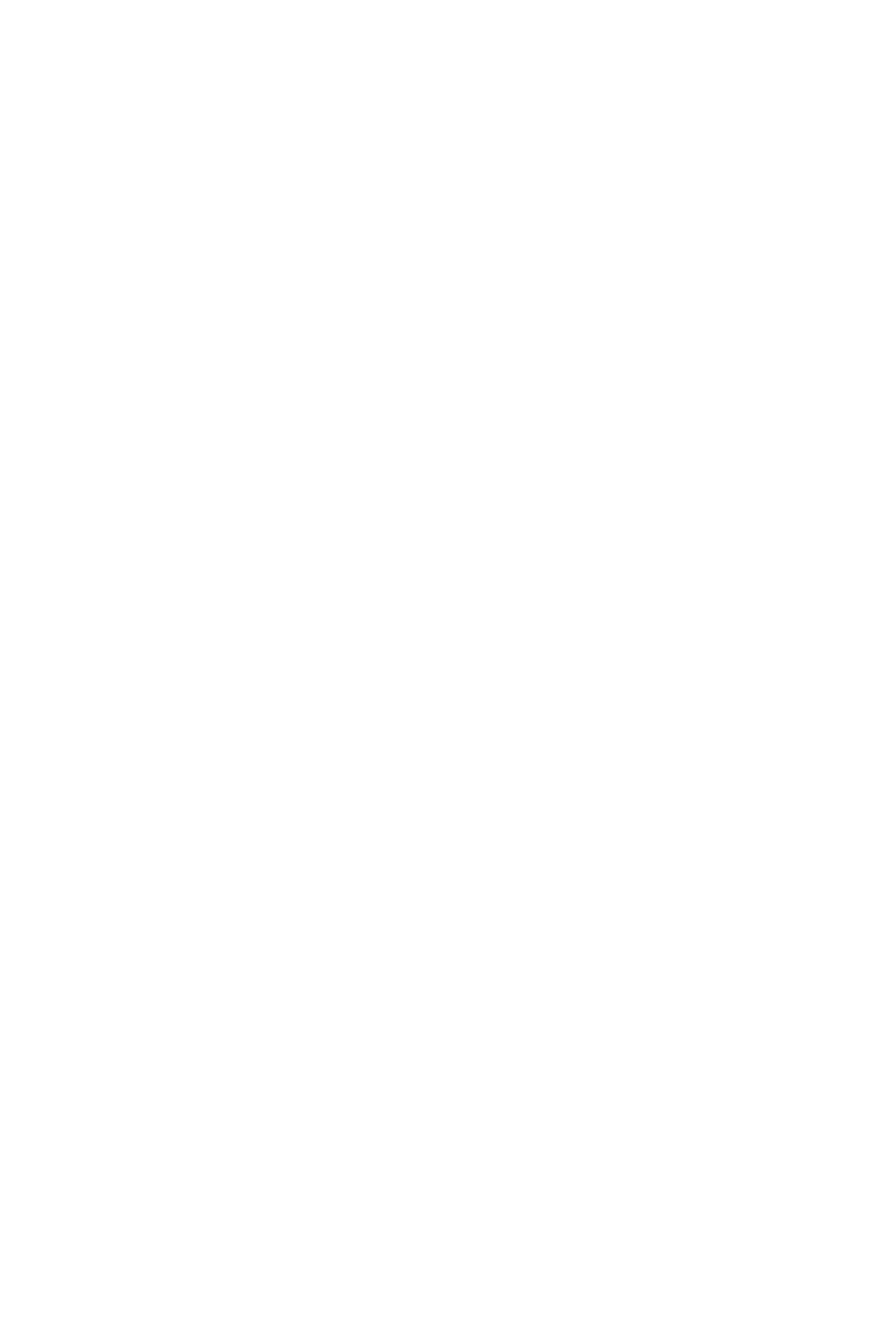
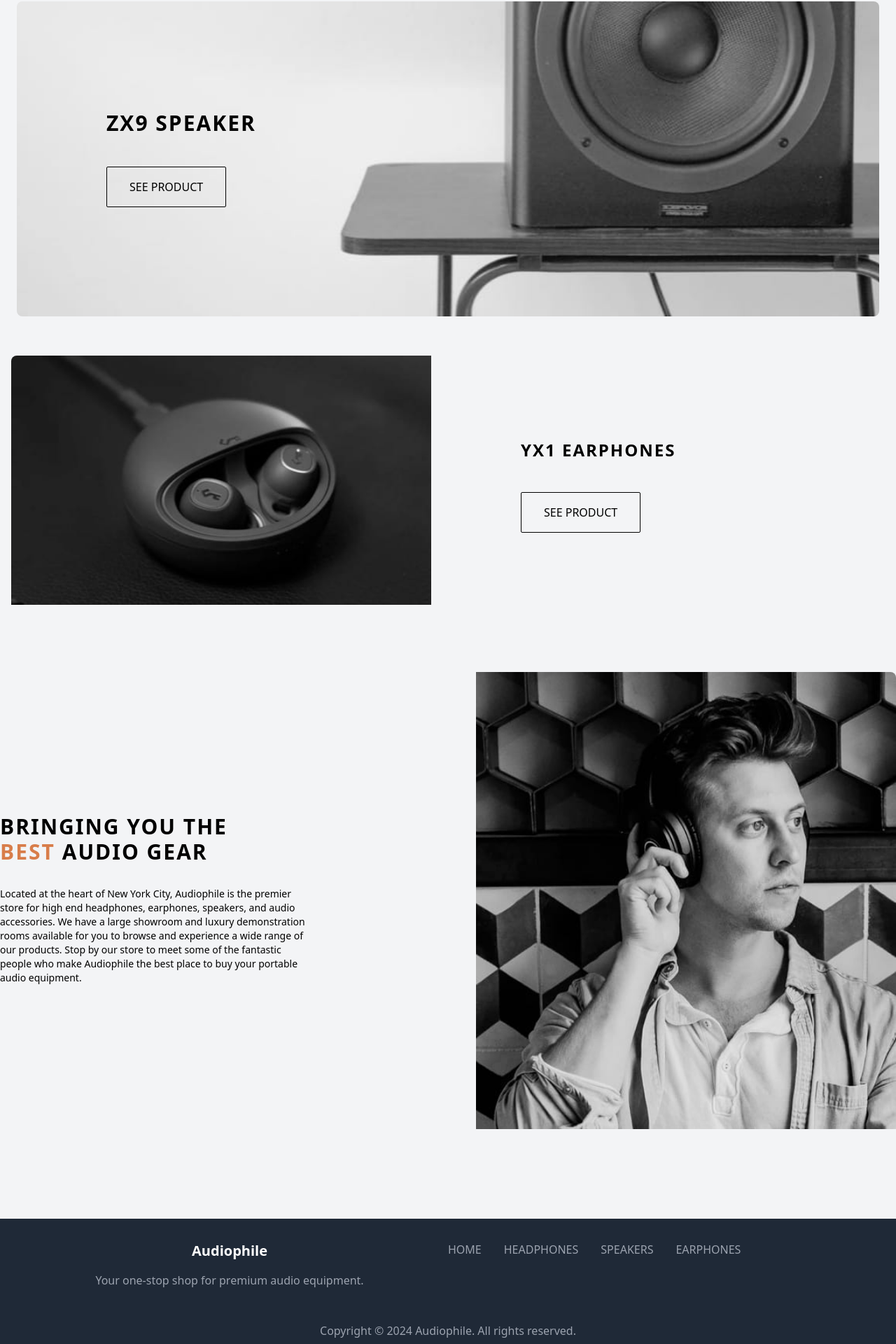
Before and after one commit to rasuljonadhamov/audiophile, a Next.js app: page / in a window 1280 px wide. Shown: the part 2129-4049 px from the top of the page at 70% size. Before the commit the page ends 2075 px from the top, so only its background shows below. Built offline with nearby package versions, Linux system fonts and the light colour scheme.

Commit message:
finished home page

```diff
--- /dev/null
+++ b/app/components/Footer.jsx
@@ -0,0 +1,50 @@
+import Link from "next/link";
+import React from "react";
+
+const Footer = () => {
+  return (
+    <footer className="footer bg-gray-800 text-white py-8">
+      <div className="container mx-auto w-full px-4 flex flex-wrap justify-between">
+        <div className="w-full md:w-1/2 mb-8 flex flex-col items-center space-y-4">
+          <h2 className="text-xl font-bold text-white">Audiophile</h2>
+          <p className="text-gray-400 text-center">
+            Your one-stop shop for premium audio equipment.
+          </p>
+        </div>
+        <div className="w-full md:w-1/2 flex flex-wrap ">
+          <div className="w-full md:w-1/2 mb-4">
+            <ul className="list-none w-full uppercase flex items-center gap-8">
+              <li>
+                <Link href="#" className="text-gray-400 hover:text-white">
+                  Home
+                </Link>
+              </li>
+              <li>
+                <Link href="#" className="text-gray-400 hover:text-white">
+                  Headphones
+                </Link>
+              </li>
+              <li>
+                <Link href="#" className="text-gray-400 hover:text-white">
+                  Speakers
+                </Link>
+              </li>
+              <li>
+                <Link href="#" className="text-gray-400 hover:text-white">
+                  Earphones
+                </Link>
+              </li>
+            </ul>
+          </div>
+        </div>
+      </div>
+      <div className="text-center pt-4">
+        <p className="text-gray-400">
+          Copyright © 2024 Audiophile. All rights reserved.
+        </p>
+      </div>
+    </footer>
+  );
+};
+
+export default Footer;
--- /dev/null
+++ b/app/components/Home/BootomSection.jsx
@@ -0,0 +1,35 @@
+import React from "react";
+import Image from "next/image";
+
+const BootomSection = () => {
+  return (
+    <section className="pb-28 pt-16 bg-gray-100">
+      <div className="lg:container flex flex-wrap mx-auto items-center justify-between rounded-lg overflow-hidden ">
+        <div className="max-w-[27.813rem] text-left">
+          <h2 className="text-3xl text-black uppercase  tracking-[2px] font-bold mb-8">
+            Bringing you the <br /> <span className="text-primary">best</span>{" "}
+            audio gear
+          </h2>
+          <p className="text-sm mb-5">
+            Located at the heart of New York City, Audiophile is the premier
+            store for high end headphones, earphones, speakers, and audio
+            accessories. We have a large showroom and luxury demonstration rooms
+            available for you to browse and experience a wide range of our
+            products. Stop by our store to meet some of the fantastic people who
+            make Audiophile the best place to buy your portable audio equipment.
+          </p>
+        </div>
+
+        <Image
+          src="/assets/shared/desktop/image-best-gear.jpg"
+          alt="Speaker Image"
+          width={600}
+          height={400}
+          className=" object-cover mb-4"
+        />
+      </div>
+    </section>
+  );
+};
+
+export default BootomSection;
--- /dev/null
+++ b/app/components/Home/FullImg.jsx
@@ -0,0 +1,30 @@
+import Link from "next/link";
+import React from "react";
+import Button from "../Button";
+
+const FullImg = () => {
+  return (
+    <section className="py-10 px-6 pt-14 bg-gray-100">
+      <div
+        className="lg:container mx-auto flex flex-col pl-32  justify-center rounded-lg  overflow-hidden h-[28.125rem] bg-cover bg-no-repeat bg-center"
+        style={{
+          backgroundImage: `url("/assets/home/desktop/image-speaker-zx7.jpg")`,
+          backgroundRepeat: "no-repeat",
+          objectFit: "cover",
+        }}
+      >
+        <h2 className="text-3xl uppercase tracking-[2px]  text-black font-bold text-left mb-8">
+          ZX9 Speaker
+        </h2>
+        <Link href="/headphones">
+          <Button
+            className="btn btn-primary border text-black border-black"
+            title={"SEE PRODUCT"}
+          />
+        </Link>
+      </div>
+    </section>
+  );
+};
+
+export default FullImg;
--- a/app/components/Hero.tsx
+++ b/app/components/Home/Hero.tsx
@@ -1,9 +1,9 @@
 "use client";
 import Image from "next/image";
 import React from "react";
-import Button from "./Button";
+import Button from "../Button";
 import { useDispatch } from "react-redux";
-import { addToCart } from "../store/productSlice";
+import { addToCart } from "../../store/productSlice";
 
 const Hero = () => {
   const dispatch = useDispatch();
--- a/app/components/Speaker.jsx
+++ b/app/components/Home/Speaker.jsx
@@ -1,6 +1,7 @@
 import Image from "next/image";
 import React from "react";
-import Button from "./Button";
+import Button from "../Button";
+import Link from "next/link";
 
 const Speaker = () => {
   return (
@@ -21,10 +22,12 @@ const Speaker = () => {
             Upgrade to premium speakers that are phenomenally built to deliver
             truly remarkable sound.
           </p>
-          <Button
-            className="bg-black text-white"
-            title={"SEE PRODUCT"}
-          ></Button>
+          <Link href={"/speakers"}>
+            <Button
+              className="bg-black text-white"
+              title={"SEE PRODUCT"}
+            ></Button>
+          </Link>
         </div>
       </div>
     </section>
--- /dev/null
+++ b/app/components/Home/SpeakerComponent.jsx
@@ -0,0 +1,33 @@
+import Image from "next/image";
+import Link from "next/link";
+import React from "react";
+import Button from "../Button";
+
+const SpeakerComponent = () => {
+  return (
+    <section className="p-4 bg-gray-100">
+      <div className="lg:container flex flex-wrap mx-auto items-center gap-32 rounded-lg overflow-hidden ">
+        <Image
+          src="/assets/home/desktop/image-earphones-yx1.jpg"
+          alt="Speaker Image"
+          width={600}
+          height={400}
+          className=" object-cover mb-4"
+        />
+        <div className="wrapper">
+          <h2 className="text-2xl tracking-[2px] font-bold text-center mb-8">
+            YX1 EARPHONES{" "}
+          </h2>
+          <Link href="/earphones">
+            <Button
+              className="btn btn-primary border text-black border-black"
+              title={"SEE PRODUCT"}
+            />
+          </Link>
+        </div>
+      </div>
+    </section>
+  );
+};
+
+export default SpeakerComponent;
--- a/app/layout.tsx
+++ b/app/layout.tsx
@@ -1,7 +1,7 @@
 import type { Metadata } from "next";
 import { Manrope } from "next/font/google";
 import "./globals.css";
-import Header from "./components/Header";
+import Footer from "./components/Footer";
 
 const manrope = Manrope({ subsets: ["latin"] });
 
@@ -20,6 +20,7 @@ export default function RootLayout({
       <body>
         {/* <Header /> */}
         {children}
+        <Footer />
       </body>
     </html>
   );
--- a/app/page.tsx
+++ b/app/page.tsx
@@ -1,10 +1,13 @@
 "use client";
 import { Provider } from "react-redux";
-import Hero from "./components/Hero";
+import Hero from "./components/Home/Hero";
 import store from "./store/store";
 import Header from "./components/Header";
-import PageToShop from "./components/PageToShop";
-import Speaker from "./components/Speaker";
+import PageToShop from "./components/Home/PageToShop";
+import Speaker from "./components/Home/Speaker";
+import FullImg from "./components/Home/FullImg";
+import SpeakerComponent from "./components/Home/SpeakerComponent";
+import BootomSection from "./components/Home/BootomSection";
 
 export default function Home() {
   return (
@@ -13,6 +16,9 @@ export default function Home() {
       <Hero />
       <PageToShop />
       <Speaker />
+      <FullImg />
+      <SpeakerComponent />
+      <BootomSection />
     </Provider>
   );
 }
```
Also changed, not shown: app/components/Home/PageToShop.jsx (renamed from app/components/PageToShop.jsx).
